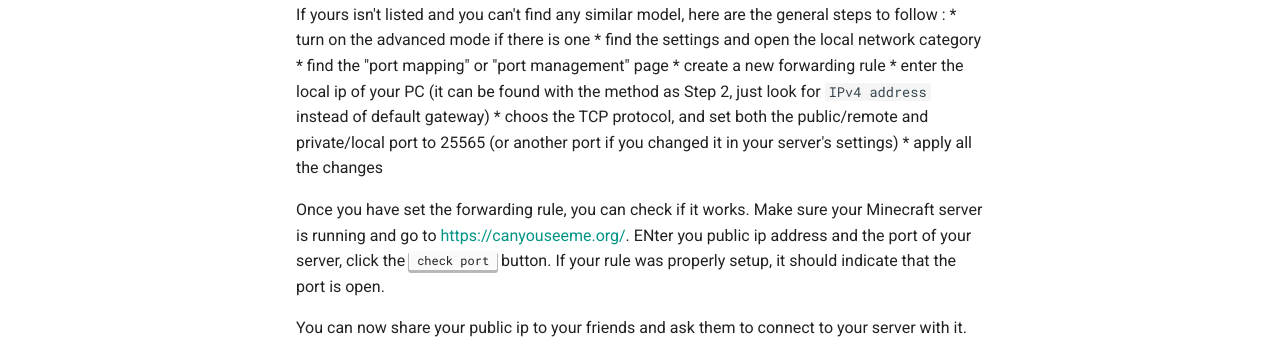
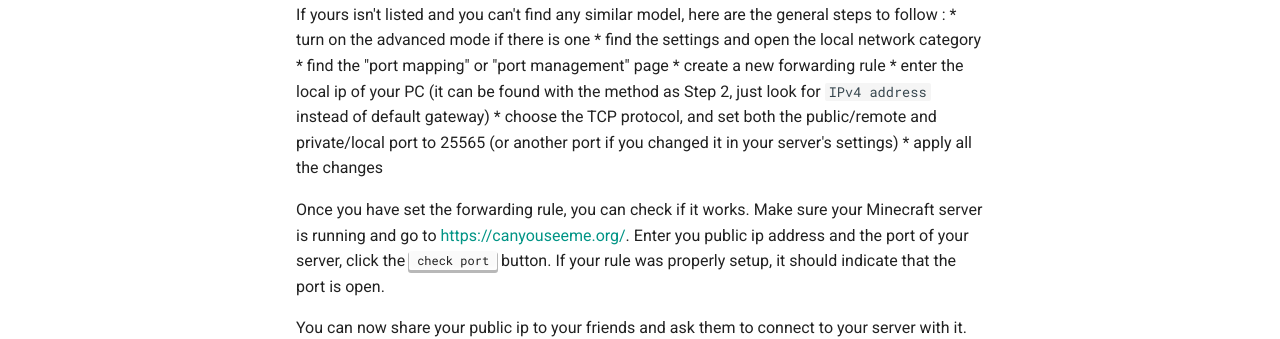
Before and after one commit to mcserversoft/documentation, an MkDocs documentation site: the page built from docs/port-forwarding.md, in a window 1280 px wide and 900 px high, scrolled down 3778 px. Shown: the part 449-788 px from the top of the window. Built offline with MkDocs 1.6.1 and Material for MkDocs 9.7.7, drawn with Linux system fonts in a browser that asks for light colours; comment, search, counter and statistics services are not loaded.

Commit message:
Update port-forwarding.md
Fixed the list again

```diff
--- a/docs/port-forwarding.md
+++ b/docs/port-forwarding.md
@@ -67,15 +67,15 @@
 ## Step 4: setting up the port forward
 
 Fisrt, check [this website](https://portforward.com/router.htm), they have over hundreds of tutorials for almost every brand and model. If yours isn't listed and you can't find any similar model, here are the general steps to follow :
-*	turn on the advanced mode if there is one
-*	find the settings and open the local network category
-*	find the "port mapping" or "port management" page
-*	create a new forwarding rule
-*	enter the local ip of your PC (it can be found with the method as Step 2, just look for `IPv4 address` instead of default gateway)
-*	choos the TCP protocol, and set both the public/remote and private/local port to 25565 (or another port if you changed it in your server's settings)
-*	apply all the changes
+   *   turn on the advanced mode if there is one
+   *   find the settings and open the local network category
+   *   find the "port mapping" or "port management" page
+   *   create a new forwarding rule
+   *   enter the local ip of your PC (it can be found with the method as Step 2, just look for `IPv4 address` instead of default gateway)
+   *   choose the TCP protocol, and set both the public/remote and private/local port to 25565 (or another port if you changed it in your server's settings)
+   *   apply all the changes
 
-Once you have set the forwarding rule, you can check if it works. Make sure your Minecraft server is running and go to [https://canyouseeme.org/](https://canyouseeme.org/). ENter you public ip address and the port of your server, click the <kbd>check port</kbd> button. If your rule was properly setup, it should indicate that the port is open.
+Once you have set the forwarding rule, you can check if it works. Make sure your Minecraft server is running and go to [https://canyouseeme.org/](https://canyouseeme.org/). Enter you public ip address and the port of your server, click the <kbd>check port</kbd> button. If your rule was properly setup, it should indicate that the port is open.
 
 You can now share your public ip to your friends and ask them to connect to your server with it.
 
```
